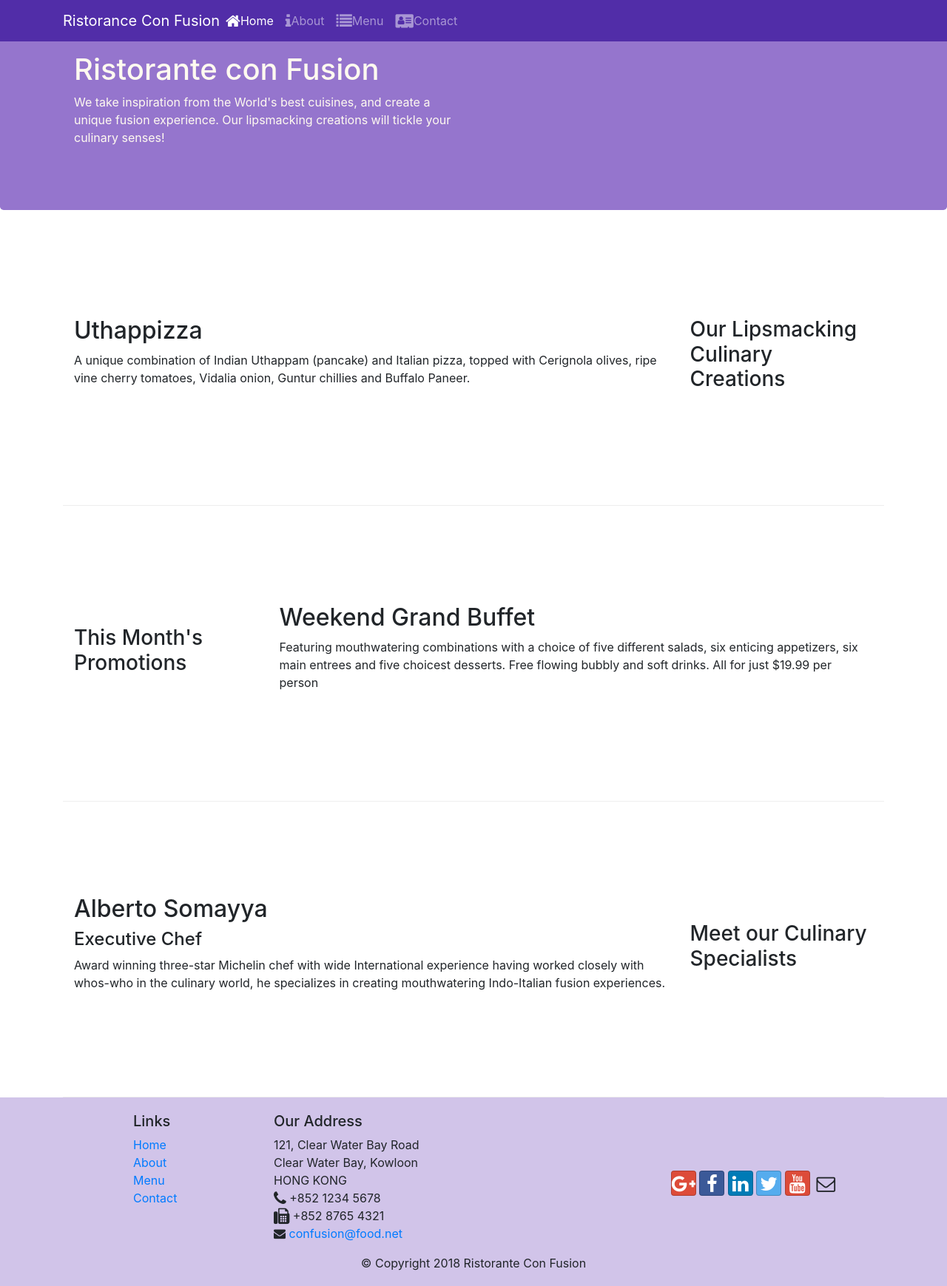
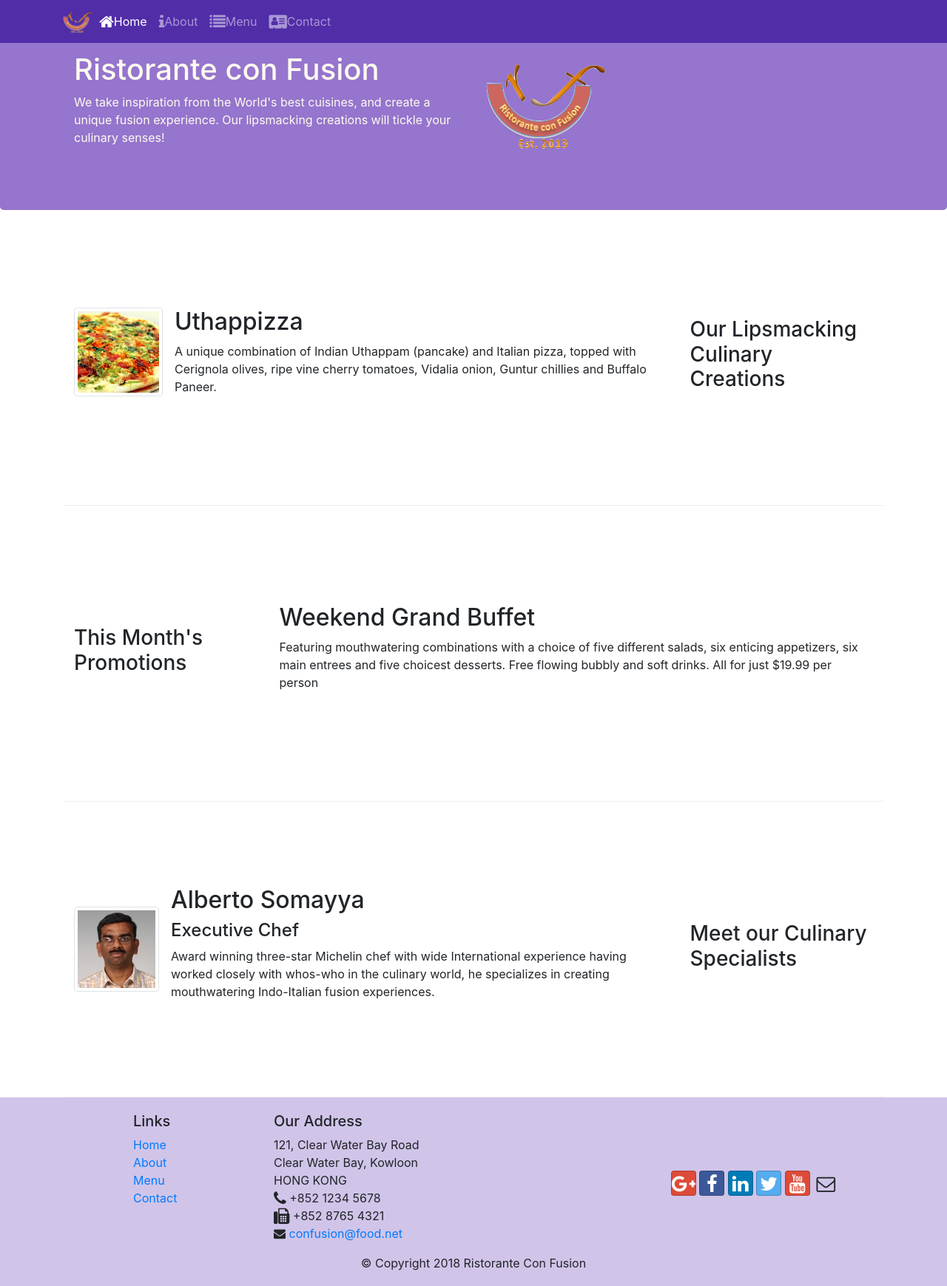
Before and after one commit to oldman-coding/bootstrap4, a website: page index.html in a window 1280 px wide. Shown: the whole page at 74% size. Drawn offline with nearby package versions, Linux system fonts and the light colour scheme.

Commit message:
Media and Image

```diff
--- a/index.html
+++ b/index.html
@@ -19,7 +19,7 @@
             <button class='navbar-toggler' type='button' data-toggle='collapse' data-target='#Navbar'>
                 <span class='navbar-toggler-icon'></span>
             </button>
-            <a class='navbar-brand mr-auto'  href='#'>Ristorance Con Fusion</a>
+            <a class='navbar-brand mr-auto'  href='#'><img src='/img/logo.png' height='30' width="41"></a>
             <div class='collapse navbar-collapse' id='Navbar'>
                 <ul class='navbar-nav mr-auto'>
                     <li class='nav-item active'><a class='nav-link' href='#'><span class="fa fa-home fa-lg"></span>Home</a></li>
@@ -39,7 +39,8 @@
                     <h1>Ristorante con Fusion</h1>
                     <p>We take inspiration from the World's best cuisines, and create a unique fusion experience. Our lipsmacking creations will tickle your culinary senses!</p>
                 </div>
-                <div class='col-12 col-sm'>
+                <div class="col-12 col-sm align-self-center ">
+                    <img src='/img/logo.png' class='img-fluid'>
                 </div>
             </div>
         </div>
@@ -51,8 +52,14 @@
                 <h3>Our Lipsmacking Culinary Creations</h3>
             </div>
             <div class='col col-sm order-sm-first col-md'>
-                <h2>Uthappizza</h2>
-                <p>A unique combination of Indian Uthappam (pancake) and Italian pizza, topped with Cerignola olives, ripe vine cherry tomatoes, Vidalia onion, Guntur chillies and Buffalo Paneer.</p>
+                <div class='media'>
+                    <img src='/img/uthappizza.png' class='d-flex mr-3 img-thumbnail' alt='Uthappizza'>
+                    <div class='media-body'>
+                        <h2 class='mt-0'>Uthappizza</h2>
+                        <p>A unique combination of Indian Uthappam (pancake) and Italian pizza, topped with Cerignola olives, ripe vine cherry tomatoes, Vidalia onion, Guntur chillies and Buffalo Paneer.</p>
+                    </div>
+                </div>
+
             </div>
         </div>
 
@@ -72,9 +79,15 @@
                 <h3>Meet our Culinary Specialists</h3>
             </div>
             <div class='col col-sm order-sm-first col-md'>
-                <h2>Alberto Somayya</h2>
-                <h4>Executive Chef</h4>
-                <p>Award winning three-star Michelin chef with wide International experience having worked closely with whos-who in the culinary world, he specializes in creating mouthwatering Indo-Italian fusion experiences. </p>
+                <div class='media'>
+                    <img src='/img/alberto.png' class='d-flex mr-3 img-thumbnail align-self-center' alt='Alberto'>
+                    <div class='media-body'>
+                        <h2 class='mt-0'>Alberto Somayya</h2>
+                        <h4>Executive Chef</h4>
+                        <p>Award winning three-star Michelin chef with wide International experience having worked closely with whos-who in the culinary world, he specializes in creating mouthwatering Indo-Italian fusion experiences. </p>
+                    </div>
+                </div>
+
             </div>
         </div>
     </div>
```
Also changed, not shown: aboutus.html (+4 -3 lines), contactus.html (+3 -2 lines), img/alberto.png (added), img/buffet.png (added), img/logo.png (added), img/uthappizza.png (added), 2 other files.
